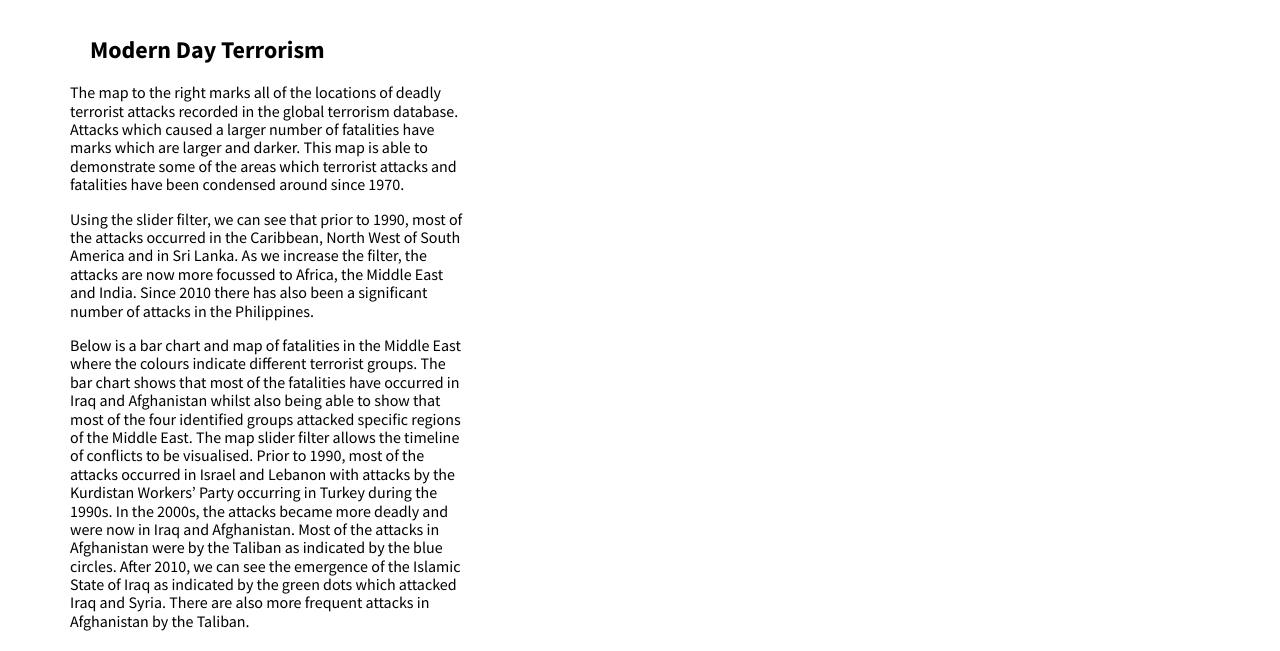
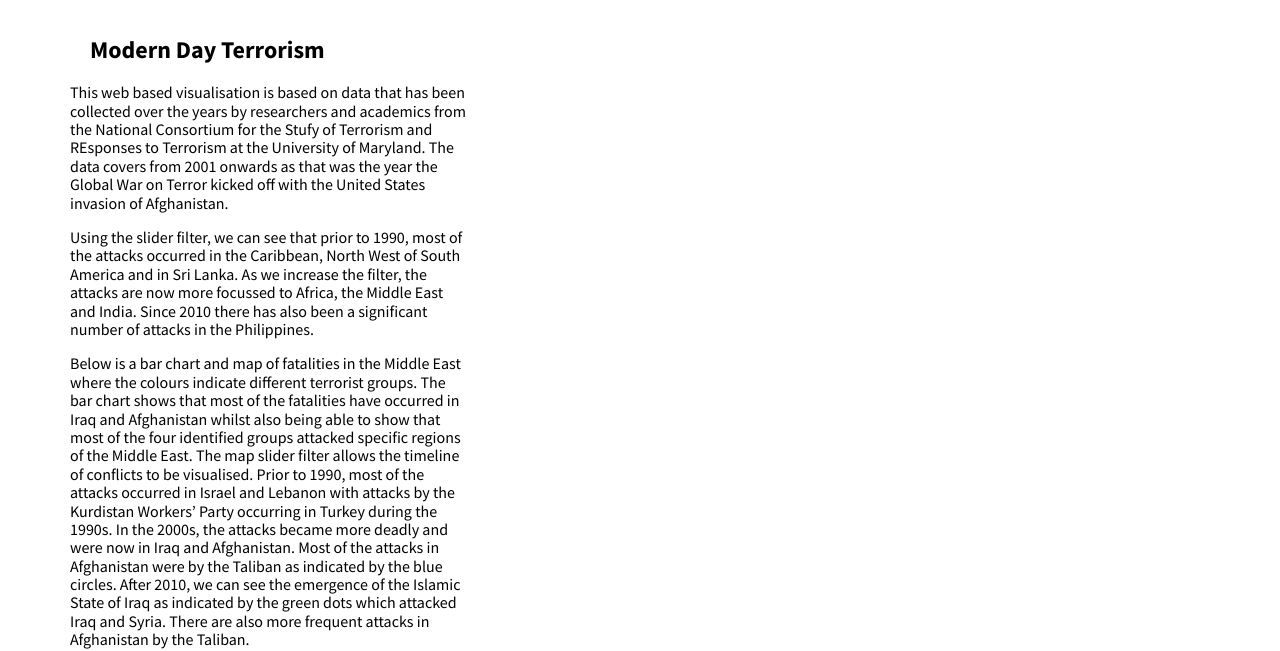
Before and after one commit to plyanan/FIT3179, a plain HTML site: page Assignment2index.html in a window 1280 px wide. Shown: the part 168-819 px from the top of the page. Drawn offline with nearby package versions, Linux system fonts and the light colour scheme; a script that the page names is missing.

Commit message:
Update Assignment2index.html

```diff
--- a/Assignment2index.html
+++ b/Assignment2index.html
@@ -84,7 +84,7 @@ h3 { font-size: 19px;
       <div class="pure-u-7-24">
           <div class="description description-right">
            <h2>Modern Day Terrorism</h2>
-            <p>The map to the right marks all of the locations of deadly terrorist attacks recorded in the global terrorism database. Attacks which caused a larger number of fatalities have marks which are larger and darker. This map is able to demonstrate some of the areas which terrorist attacks and fatalities have been condensed around since 1970.</p>
+            <p>This web based visualisation is based on data that has been collected over the years by researchers and academics from the National Consortium for the Stufy of Terrorism and REsponses to Terrorism at the University of Maryland. The data covers from 2001 onwards as that was the year the Global War on Terror kicked off with the United States invasion of Afghanistan. </p>
             <p>Using the slider filter, we can see that prior to 1990, most of the attacks occurred in the Caribbean, North West of South America and in Sri Lanka. As we increase the filter, the attacks are now more focussed to Africa, the Middle East and India. Since 2010 there has also been a significant number of attacks in the Philippines.  </p>
             <p>Below is a bar chart and map of fatalities in the Middle East where the colours indicate different terrorist groups. The bar chart shows that most of the fatalities have occurred in Iraq and Afghanistan whilst also being able to show that most of the four identified groups attacked specific regions of the Middle East. The map slider filter allows the timeline of conflicts to be visualised. Prior to 1990, most of the attacks occurred in Israel and Lebanon with attacks by the Kurdistan Workers’ Party occurring in Turkey during the 1990s. In the 2000s, the attacks became more deadly and were now in Iraq and Afghanistan. Most of the attacks in Afghanistan were by the Taliban as indicated by the blue circles. After 2010, we can see the emergence of the Islamic State of Iraq as indicated by the green dots which attacked Iraq and Syria. There are also more frequent attacks in Afghanistan by the Taliban. </p>
           </div>
```
